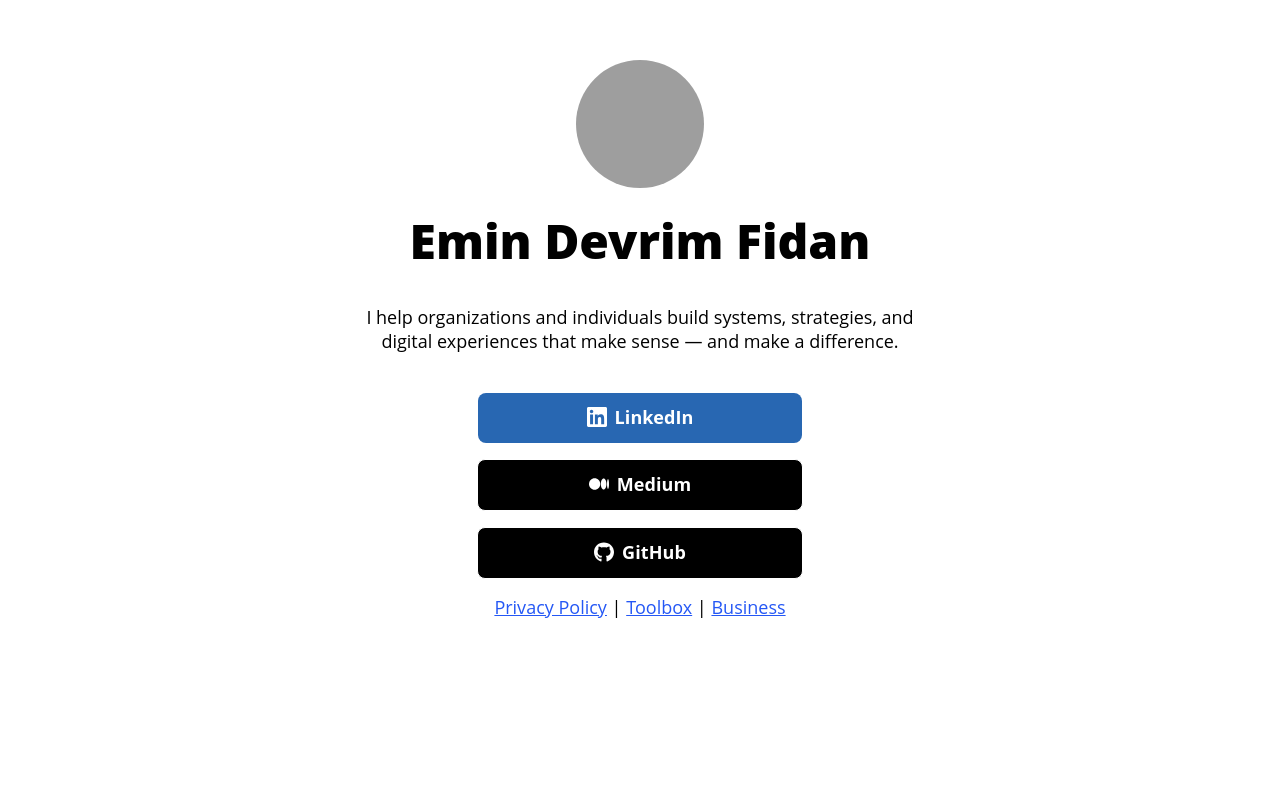
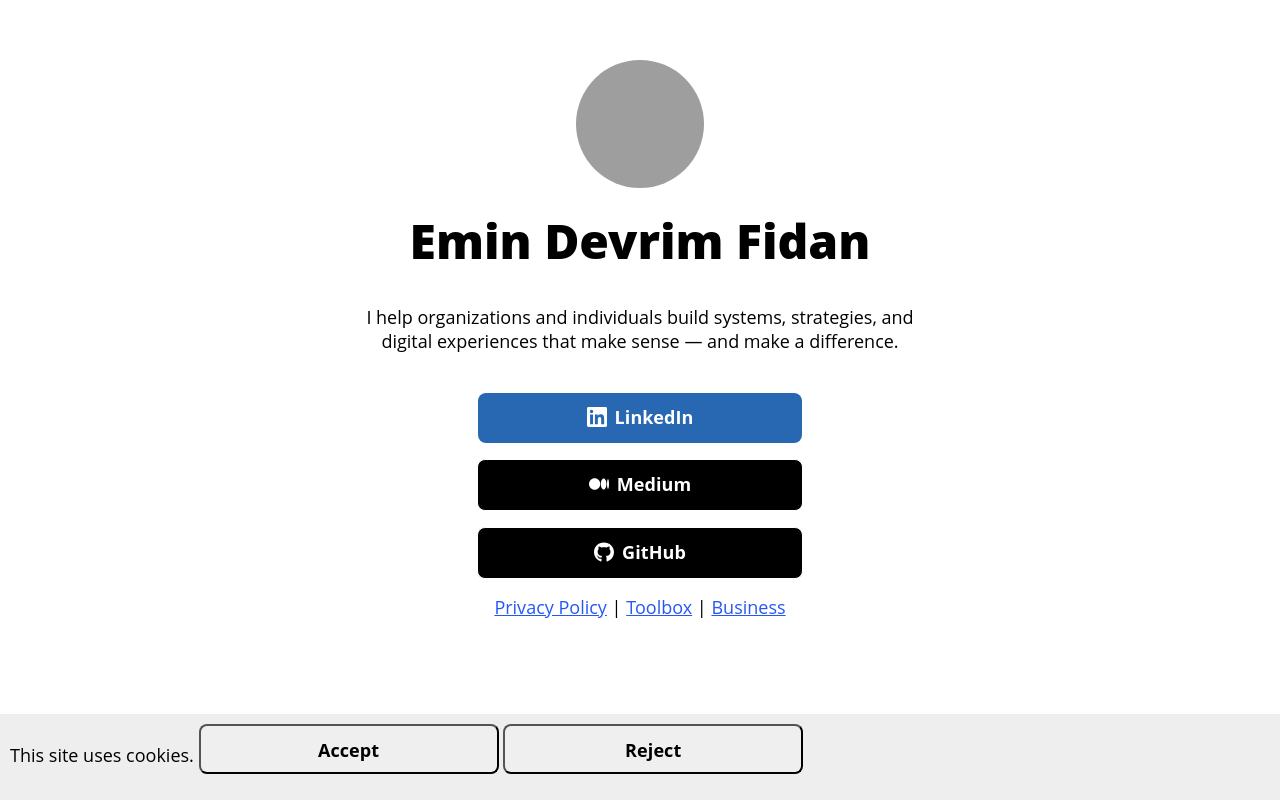
Before and after one commit to EminDevrimFidan/devrimfidan.com, a plain HTML site: page index.html in a window 1280 px wide. Drawn offline with Linux system fonts and the light colour scheme; grey boxes are pictures that could not be loaded.

Commit message:
gtm update

```diff
--- a/index.html
+++ b/index.html
@@ -13,6 +13,36 @@
   <!-- Mobile Specific Metas
   –––––––––––––––––––––––––––––––––––––––––––––––––– -->
   <meta name="viewport" content="width=device-width, initial-scale=1">
+
+  <script>
+  function acceptCookies() {
+    // Grant consent
+    gtag('consent', 'update', {
+      'ad_storage': 'granted',
+      'analytics_storage': 'granted',
+      'ad_user_data': 'granted',
+      'ad_personalization': 'granted'
+    });
+    document.getElementById("cookie-banner").style.display = "none";
+  }
+
+  function rejectCookies() {
+    // Deny consent
+    gtag('consent', 'update', {
+      'ad_storage': 'denied',
+      'analytics_storage': 'denied',
+      'ad_user_data': 'denied',
+      'ad_personalization': 'denied'
+    });
+    document.getElementById("cookie-banner").style.display = "none";
+  }
+</script>
+
+<div id="cookie-banner" style="position: fixed; bottom: 0; background: #eee; width: 100%; padding: 10px;">
+  This site uses cookies. <button onclick="acceptCookies()">Accept</button>
+  <button onclick="rejectCookies()">Reject</button>
+</div>
+
 
    <!-- Google Tag Manager
   –––––––––––––––––––––––––––––––––––––––––––––––––– -->
```
